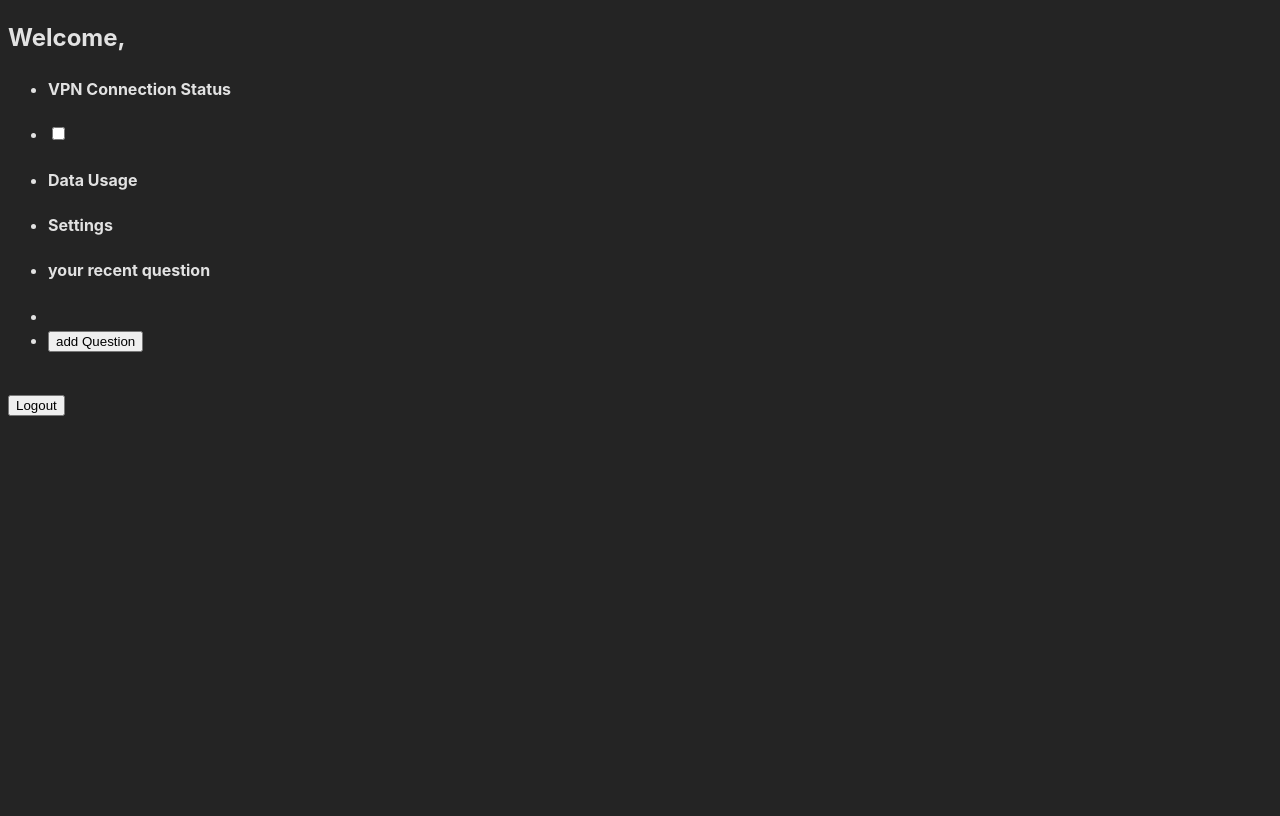
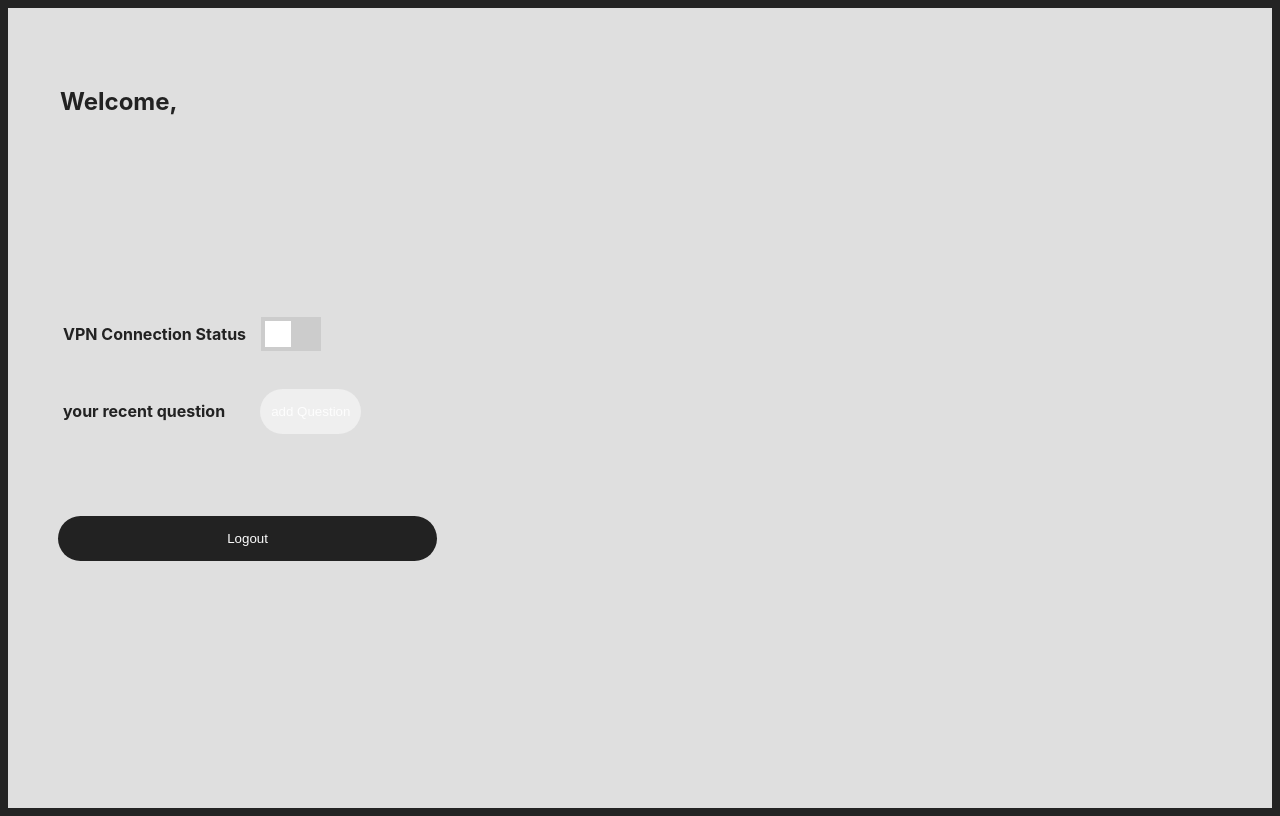
Before and after one commit to Baga6312/VPN-manager, a React (Vite) app in the folder frontend/: page /dashboard in a window 1280 px wide. Built offline with nearby package versions, Linux system fonts and the light colour scheme.

Commit message:
vpn status

```diff
--- a/frontend/src/assets/dashboard.css
+++ b/frontend/src/assets/dashboard.css
@@ -0,0 +1,129 @@
+.mt-4 {
+    background-color:#dfdfdf;
+    display: grid ;
+    justify-content:first baseline;
+    color : #222 ;
+    min-height: 100vh ;
+}
+
+#header {
+    display : flex ;
+    padding-left: 52px;
+    justify-content: start ;
+    align-items: center;
+}
+
+#button {
+    color : #222 ;
+    background:  #222;
+}
+
+
+#vpn-status {
+    margin-bottom : -150px ;
+}
+
+ul {
+    display: flex;
+    align-items: center;
+    list-style: none;
+}
+
+ul li {
+    padding-left : 15px
+}
+
+
+#button-1 {
+    width : 100% ;
+    margin:  5px ;
+    height : 45px ;
+    color : #fdfdfd ;
+    border : none ;
+    border-radius: 30px ;
+    cursor: pointer;
+    transition:  .3s ease-in;
+}
+
+#button  {
+    width : 30% ;
+    margin-left:  50px ;
+    height : 45px ;
+    color : #fdfdfd ;
+    border : none ;
+    border-radius: 30px ;
+    cursor: pointer;
+    transition:  .3s ease-in;
+}
+
+#button:hover  {
+    transform: scale(1.05 , 1);
+}
+
+
+
+
+/* the fking slider */
+
+ /* The switch - the box around the slider */
+.switch {
+  position: relative;
+  display: inline-block;
+  width: 60px;
+  height: 34px;
+}
+
+/* Hide default HTML checkbox */
+.switch input {
+  opacity: 0;
+  width: 0;
+  height: 0;
+}
+
+/* The slider */
+.slider {
+  position: absolute;
+  cursor: pointer;
+  top: 0;
+  left: 0;
+  right: 0;
+  bottom: 0;
+  background-color: #ccc;
+  -webkit-transition: .4s;
+  transition: .4s;
+}
+
+.slider:before {
+  position: absolute;
+  content: "";
+  height: 26px;
+  width: 26px;
+  left: 4px;
+  bottom: 4px;
+  background-color: white;
+  -webkit-transition: .4s;
+  transition: .4s;
+}
+
+input:checked + .slider {
+  background-color: #2196F3;
+}
+
+input:focus + .slider {
+  box-shadow: 0 0 1px #2196F3;
+}
+
+input:checked + .slider:before {
+  -webkit-transform: translateX(26px);
+  -ms-transform: translateX(26px);
+  transform: translateX(26px);
+}
+
+/* Rounded sliders */
+.slider.round {
+  border-radius: 34px;
+}
+
+.slider.round:before {
+  border-radius: 50%;
+}
--- a/frontend/src/pages/DashboardPage.jsx
+++ b/frontend/src/pages/DashboardPage.jsx
@@ -3,6 +3,7 @@ import { Container, Row, Col, Card, Button } from 'react-bootstrap';
 import  authService from '../services/authService';
 import QuestForm from '../components/questForm'
 import { useNavigate} from 'react-router-dom';
+import '../assets/dashboard.css'
 
 const DashboardPage = () => {
   const [userData, setUserData] = useState([]);
@@ -35,72 +36,21 @@ const DashboardPage = () => {
 
   return (
     <Container className="mt-4">
-      <Row>
-        <Col>
-          <h2>Welcome, {userData[0]} </h2>
-
-        </Col>
-      </Row>
-      <Row className="mt-4">
-        <Col>
-          <Card>
-            <Card.Body>
-              <ul>
-                <li><h4>VPN Connection Status</h4></li>
-                <li>{ userData[1] == 0  ?  <input type='checkbox' checked={isChecked} onChange={handleChange} />  : <input type='checkbox' checked={isChecked} onChange={handleChange}/> }</li>
-              </ul>
-            </Card.Body>
-          </Card>
-        </Col>
-      </Row>
-      <Row className="mt-4">
-        <Col>
-          <Card>
-            <Card.Body>
-              <ul>
-                <li><h4>Data Usage</h4></li>
-              </ul>
-            </Card.Body>
-          </Card>
-        </Col>
-      </Row>
-      <Row className="mt-4">
-        <Col>
-          <Card>
-            <Card.Body>
-              <ul>
-                <li><h4>Settings</h4></li>
-              </ul>
-            </Card.Body>
-          </Card>
-        </Col>
-      </Row>
-      <Row className="mt-4">
-        <Col>
-          <Card>
-            <Card.Body>
-              <ul>
-                <li><h4>your recent question </h4></li>
-                <li>{userData[2] === "null" ? <p> no fking question </p>: userData[2]}</li>
-                <li><Button  onClick={submitQuest}>add Question</Button>
-                    {showComponent && <QuestForm/> }
-                </li>
-              </ul>
-            </Card.Body>
-          </Card>
-        </Col>
-      </Row>
-      <Row>
-        <Col>
-          <Card>
-            <Card.Body>
-              <br/>
-                <Button variant="danger" onClick={handleLogout}>Logout</Button>
-            </Card.Body>
-          </Card>
-        </Col>
-      </Row>
-
+      <h2 id="header">Welcome, {userData[0]} </h2>
+          <ul id="vpn-status">
+              <li><h4>VPN Connection Status</h4></li>
+              <li>{userData[1] ==0 ? <label class="switch"><input type="checkbox" /><span class="slider"></span></label> : <label class="switch"><input type="checkbox"/><span class="slider"></span></label>}</li>
+          </ul>
+          {/* <ul>
+              <li><h4>Settings</h4></li>
+          </ul> */}
+          <ul id="question">
+            <li><h4>your recent question </h4></li>
+            <li>{userData[2] === "null" ? <p>no fking question </p>: userData[2]}</li>
+            <li><button id="button-1" onClick={submitQuest}>add Question</button>{showComponent && <QuestForm/> }</li>
+          </ul>
+          <button id="button" variant="danger" onClick={handleLogout}>Logout</button>
+          <br/>
     </Container>
   );
 };
```
